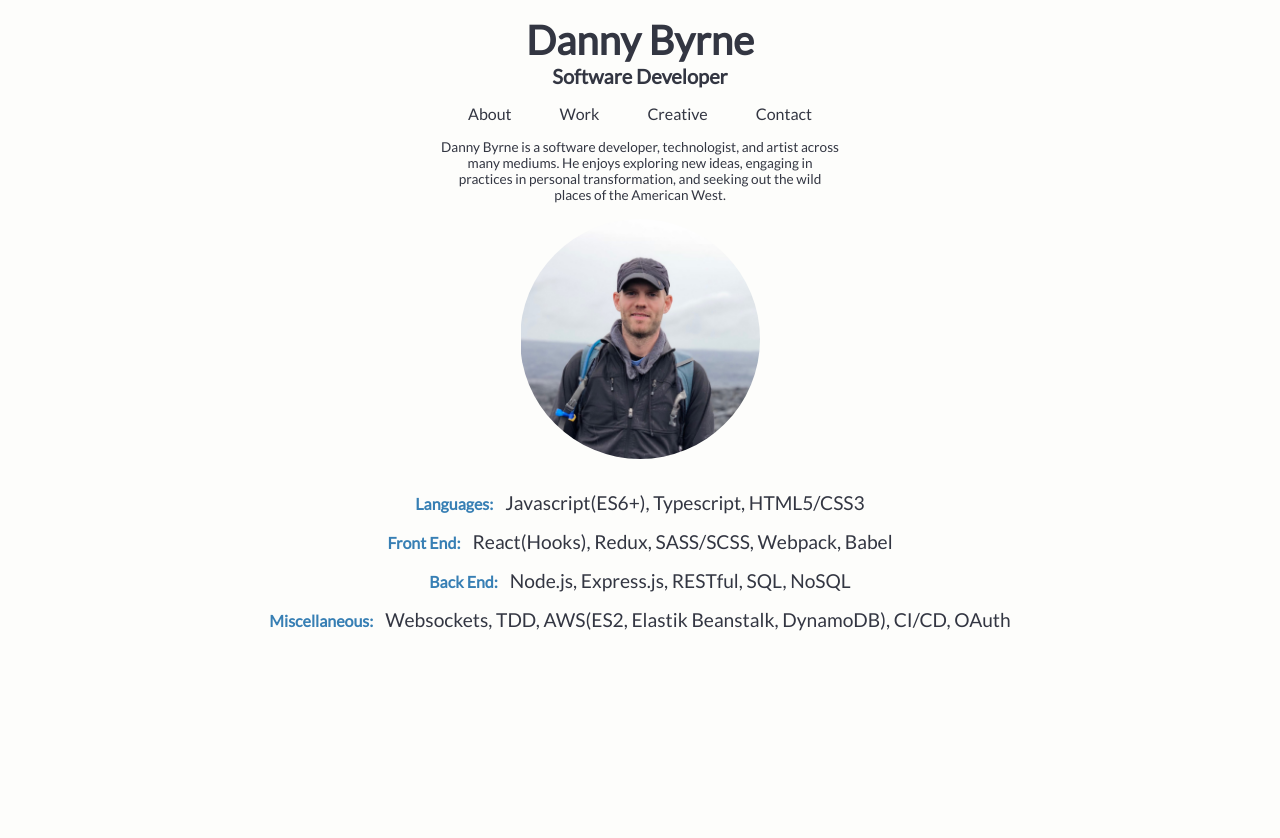
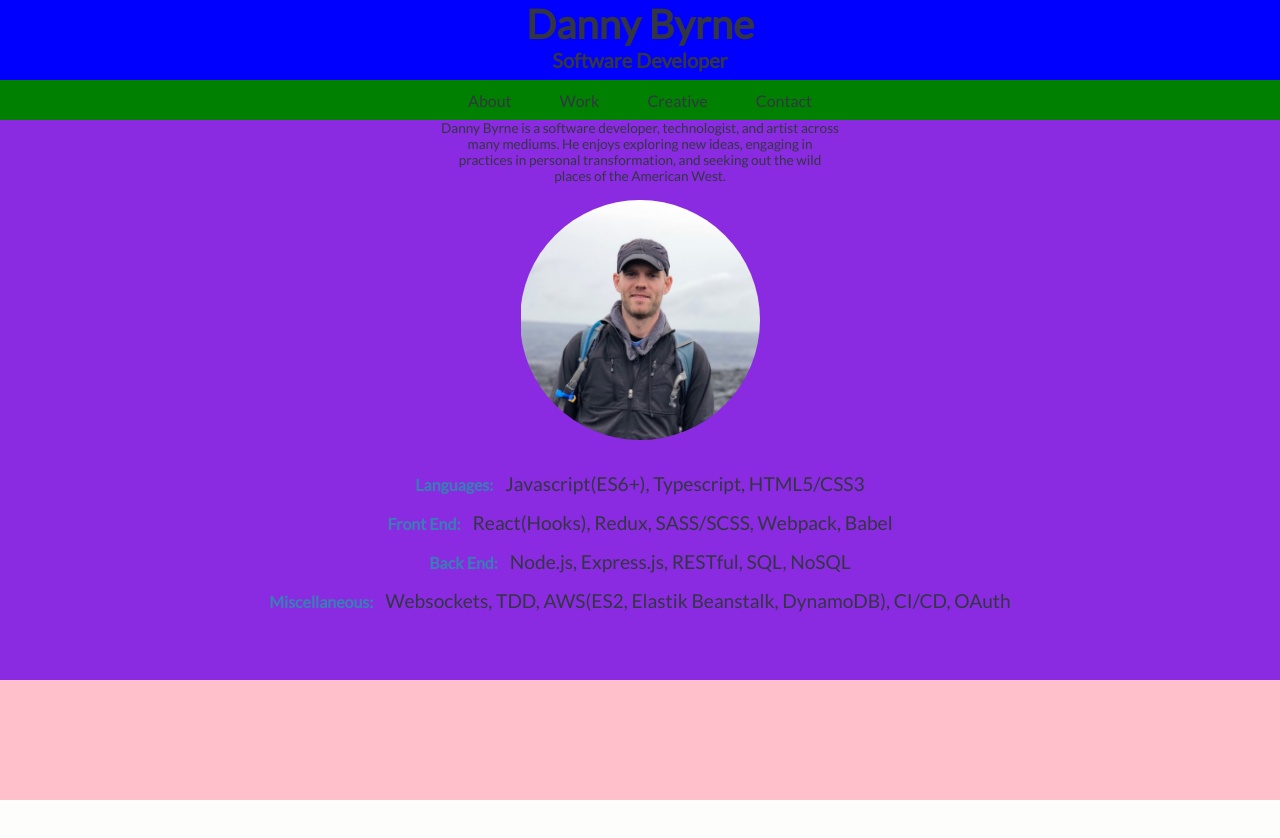
Before and after one commit to danny-byrne/Devsite, a React (Create React App) app: page / in a window 1280 px wide. Shown: the top 838 px of the page. After the commit the page ends 800 px from the top, so only its background shows below. Built offline with nearby package versions, Linux system fonts and the light colour scheme.

Commit message:
refactored vh css to match viewport height, switching to social badge branch for implementation

```diff
--- a/src/App.js
+++ b/src/App.js
@@ -26,7 +26,7 @@ export default function App() {
 
   return (
     <div className="App fade-in">
-      <div className="Headline">
+      <div className="Header">
         <h1>Danny Byrne</h1>
             <h3>Software Developer</h3>
       </div>
@@ -37,9 +37,7 @@ export default function App() {
         <div className="NavButton" value="creative" onClick={() => setView("contact")}>Contact</div>
       </div>
       <div className="view">{curView(view)}</div>
-      {/* <div className="contact">
-        <Contact />
-      </div> */}
+      <div className="footer"></div>
     </div>
   );
 }
--- a/src/scss/App.scss
+++ b/src/scss/App.scss
@@ -35,9 +35,11 @@ body {
    color: #333642
 }
 
-.Headline {
-  margin-bottom: 2vh;
-  margin-top: 2vh;
+.Header {
+  // margin-bottom: 2vh;
+  // margin-top: 2vh;
+  height: 10vh;
+  background-color: blue;
 }
 
 .about-text {
@@ -47,8 +49,14 @@ body {
 
 .view {
   display: block;
-  height: 100vh;
-  // background-color: blueviolet;
+  height: 70vh;
+  background-color: blueviolet;
+}
+
+.footer {
+  display: block;
+  height: 15vh;
+  background-color: pink;
 }
 
 $imgContainerSize: 30vh;
@@ -82,8 +90,9 @@ img {
   display: block;
   align-content: center;
   margin: auto;
-  margin-bottom: 2vh;
+  height: 5vh;
   width: 100%;
+  background-color: green;
 }
 
 .NavButton {
```
